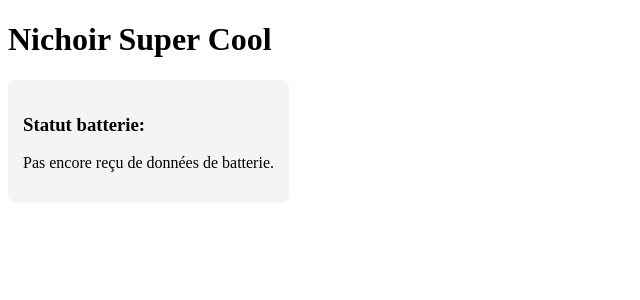
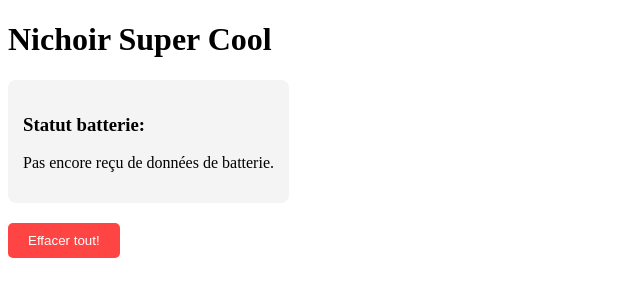
Before and after one commit to arthurrondia/ProjetNichoir, a Flask app: page / in a window 1280 px wide. Shown: the top 300 px of the page, without its empty margins (0-640 px from the left). Run offline with Flask 3, Linux system fonts and the light colour scheme.

Commit message:
final commit

```diff
--- a/espcode/savedfrommcu/code.py
+++ b/espcode/savedfrommcu/code.py
@@ -25,7 +25,7 @@ boardled.value = True
 
 #setting up the battery methods
 def get_batt(bat):
-    return (bat.value) / 4096 #lets see which cell i use in the end, normally 3.7V
+    return (3.3*bat.value/65535) #lets see which cell i use in the end, normally 3.7V
 
 #setting up alarms
 pir_alarm = alarm.pin.PinAlarm(microcontroller.pin.GPIO4, value=True)
--- a/pi/website/app.py
+++ b/pi/website/app.py
@@ -1,7 +1,7 @@
 import os
 import threading
 import paho.mqtt.client as mqtt
-from flask import Flask, render_template
+from flask import Flask, render_template, redirect, url_for
 from database import db, ImageEntry, BatteryStatus #imports the data
 
 app = Flask(__name__)
@@ -51,15 +51,6 @@ def index():
     images = ImageEntry.query.order_by(ImageEntry.timestamp.desc()).all() #looks for all images in the db
     return render_template('index.html', images=images, battery=latest_battery)
 
-if __name__ == '__main__':
-    with app.app_context():
-        db.create_all() #creates the tables
-
-    mqtt_thread = threading.Thread(target=start_mqtt, daemon=True) #nonblocking mqtt listener
-    mqtt_thread.start()
-
-    app.run(host='192.168.64.1', port=8080) #starts serving
-
 @app.route('/clear-all', methods=['POST'])
 def clear_all():
     folder = app.config['UPLOAD_FOLDER']
@@ -76,3 +67,13 @@ def clear_all():
         db.session.commit()
 
     return redirect(url_for('index'))
+
+
+if __name__ == '__main__':
+    with app.app_context():
+        db.create_all() #creates the tables
+
+    mqtt_thread = threading.Thread(target=start_mqtt, daemon=True) #nonblocking mqtt listener
+    mqtt_thread.start()
+
+    app.run(host='192.168.64.1', port=8080) #starts serving
--- a/pi/website/templates/index.html
+++ b/pi/website/templates/index.html
@@ -24,5 +24,10 @@
             <img src="{{ url_for('static', filename='images/' + img.filename) }}">
         {% endfor %}
     </div>
+    <div style="margin-bottom: 30px;">
+        <form action="/clear-all" method="POST" onsubmit="return confirm('Cela effacera toutes les images!');">
+            <button type="submit" class="button">Effacer tout!</button>
+        </form>
+    </div>
 </body>
 </html>
```
